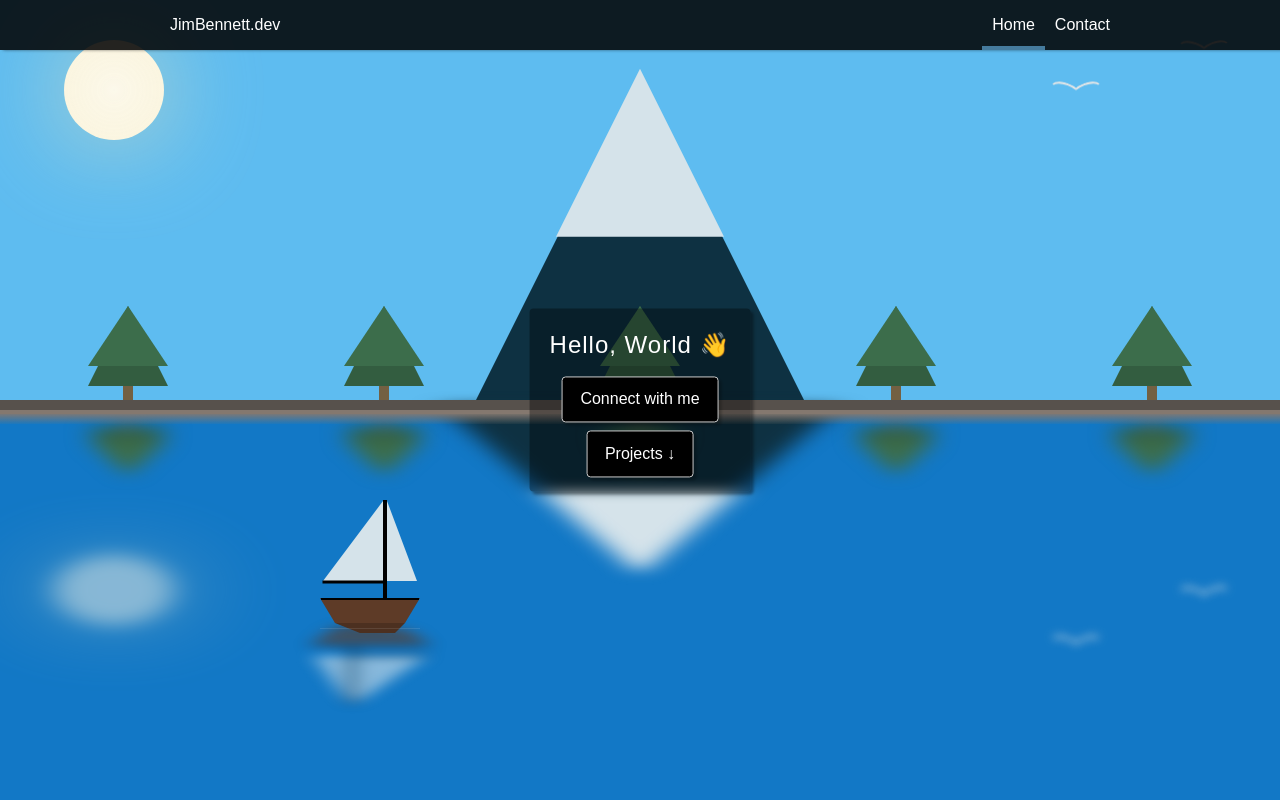
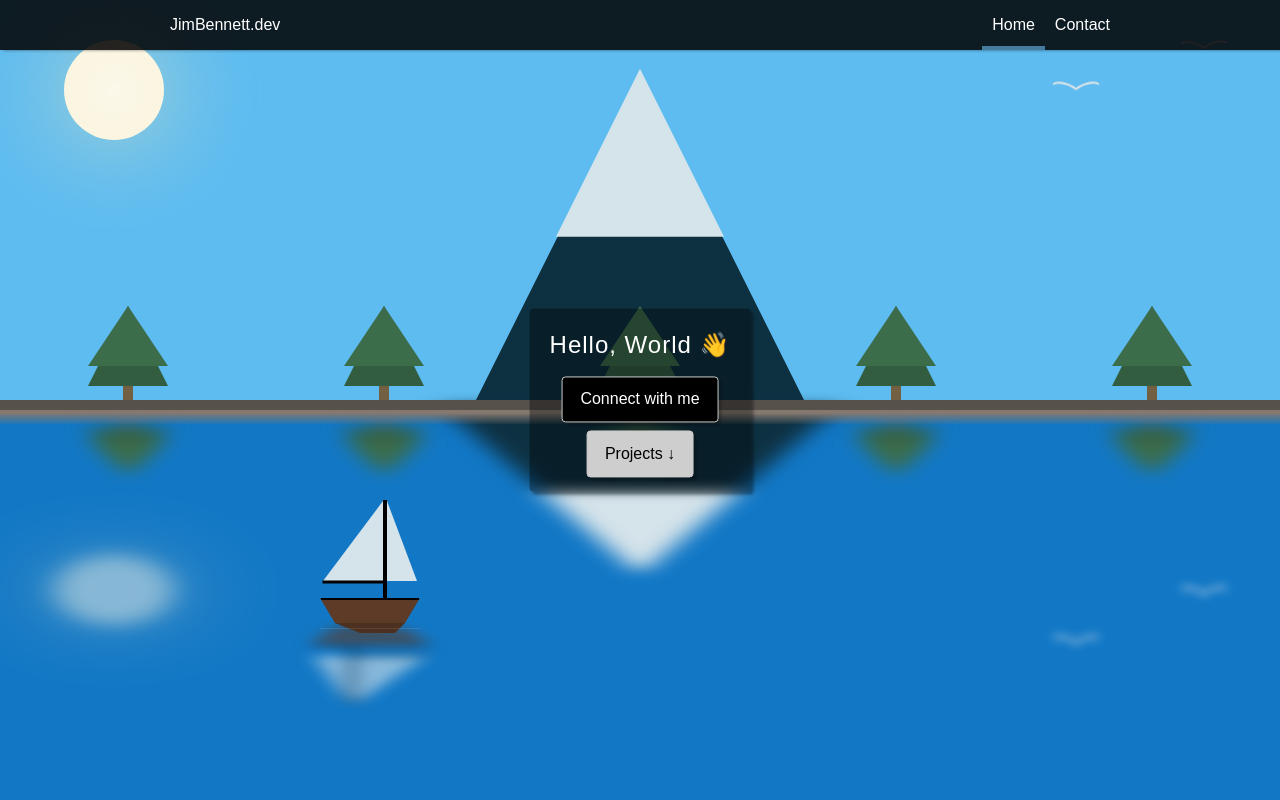
Before and after one commit to resonantdoghouse/jimbennett.dev, a React (Vite) app: page / in a window 1280 px wide. Shown: the top 800 px of the page. Built offline with nearby package versions, Linux system fonts and the light colour scheme.

Commit message:
add intro animation

```diff
--- a/src/App.jsx
+++ b/src/App.jsx
@@ -7,7 +7,6 @@ import './App.scss'
 const App = () => (
   <div className="App">
     <AppHeader />
-
     <Routes>
       <Route path="/" element={<HomePage />} />
       <Route path="/contact" element={<ContactPage />} />
--- a/src/pages/HomePage/HomePage.jsx
+++ b/src/pages/HomePage/HomePage.jsx
@@ -7,12 +7,12 @@ import threeHeightMapImage from '../../assets/images/threejs-heightmap.jpg'
 const HomePage = () => (
   <div className="HomePage">
     <MountainLake />
-    <article className="article">
-      <h1 className="article__title">Hello, World 👋</h1>
+    <article className="overlay">
+      <h1 className="overlay__title">Hello, World 👋</h1>
       <Link to="/contact" className="Link">
         Connect with me
       </Link>
-      <a href="#projects" className="Link">
+      <a href="#projects" className="Link Link--inverse">
         Projects &darr;
       </a>
     </article>
--- a/src/pages/HomePage/HomePage.scss
+++ b/src/pages/HomePage/HomePage.scss
@@ -3,12 +3,7 @@
 .HomePage {
 }
 
-.react-p5-wrapper {
-  width: 100vw;
-  height: 100vh;
-}
-
-.article {
+.overlay {
   @include mixins.flex(column, center, center, inline-flex);
   position: absolute;
   left: 50%;
@@ -16,7 +11,7 @@
   z-index: 99;
   transform: translate(-50%, -50%);
   box-shadow: 3px 3px 3px rgba(0, 0, 0, 0.36);
-  background: rgba(0,0,0,0.36);
+  background: rgba(0, 0, 0, 0.36);
   border-radius: 4px;
   padding: 0.625rem;
   &__title {
@@ -25,6 +20,8 @@
     margin: 0;
     padding: 0.625rem;
   }
+  opacity: 0;
+  animation: slide 0.5s 0.5s ease-in-out forwards;
 }
 
 .section {
@@ -47,8 +44,8 @@
   flex-direction: column;
   justify-content: space-between;
   &:hover {
-    background: var(--color-dark);
-    color: var(--color-light);
+    background: rgb(255, 255, 255);
+    color: rgb(0, 0, 0);
   }
 
   &__img {
@@ -60,9 +57,28 @@
     object-position: center;
     border-radius: 4px;
     opacity: 0.9;
-    transition: opacity 0.25s;
+    transition: opacity 0.25s 1s;
     &:hover {
       opacity: 1;
     }
   }
+  &--inverse {
+    background: rgb(206, 206, 206);
+    color: rgb(0, 0, 0);
+    &:hover {
+      background: rgb(255, 255, 255);
+      color: rgb(0, 0, 0);
+    }
+  }
 }
+
+@keyframes slide {
+  from {
+    opacity: 0;
+    transform: translate(-50%, -100%);
+  }
+  to {
+    opacity: 1;
+    transform: translate(-50%, -50%);
+  }
+}
```
